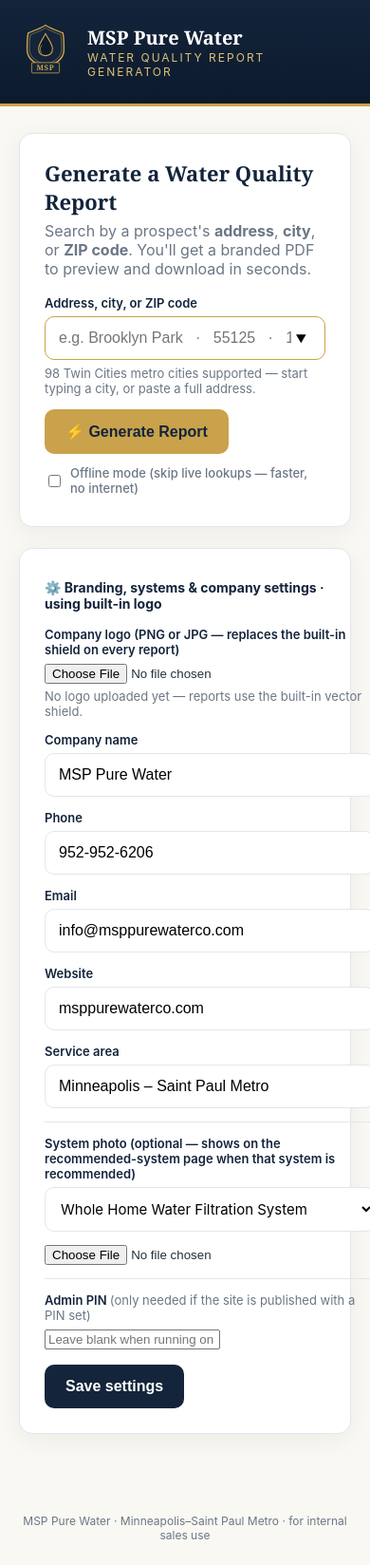
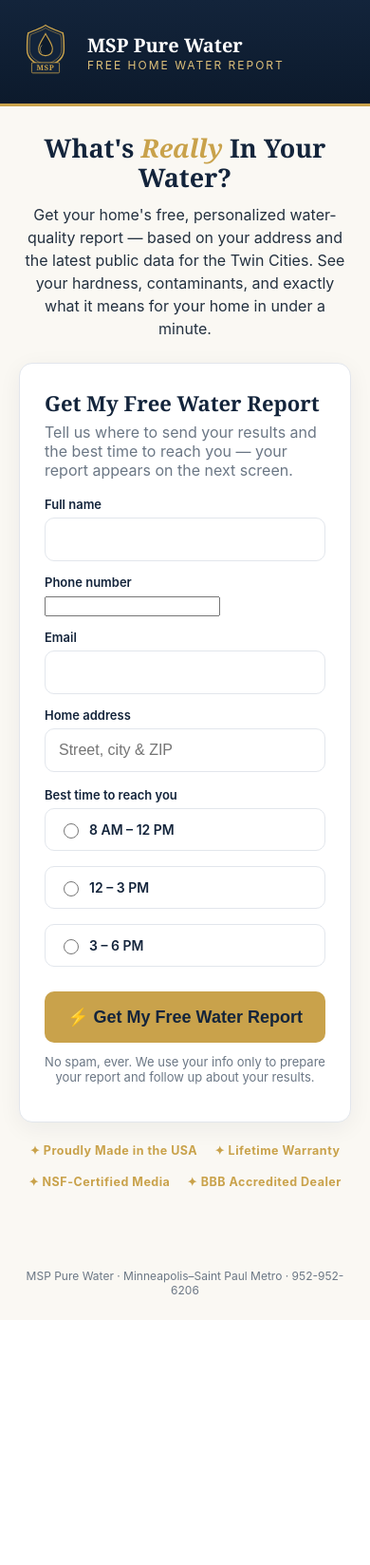
Before and after one commit to poloboyyprince-tech/msp-water-report, a Flask app: page / in a window 390 px wide. Shown: the whole page at 95% size. After the commit the page ends 1363 px from the top, so only its background shows below. Run offline with Flask 3, Linux system fonts and the light colour scheme.

Commit message:
Customer-facing lead-capture funnel: gated form (name/phone/email/address/time), hide internal tools, /health for keep-warm

```diff
--- a/app.py
+++ b/app.py
@@ -12,6 +12,8 @@ import datetime
 import json
 import os
 import re
+import urllib.parse
+import urllib.request
 
 from flask import (Flask, request, render_template, send_from_directory,
                    redirect, url_for, flash, abort)
@@ -27,8 +29,11 @@ OUTPUT_DIR = os.path.join(HERE, "output")
 ASSETS_SYS = os.path.join(HERE, "assets", "systems")
 CONFIG_PATH = os.path.join(HERE, "config.json")
 INDEX_PATH = os.path.join(OUTPUT_DIR, "reports_index.json")
+LEADS_PATH = os.path.join(OUTPUT_DIR, "leads.json")
 os.makedirs(OUTPUT_DIR, exist_ok=True)
 os.makedirs(ASSETS_SYS, exist_ok=True)
+
+BEST_TIMES = ["8 AM – 12 PM", "12 – 3 PM", "3 – 6 PM"]
 
 app = Flask(__name__)
 app.secret_key = os.environ.get("SECRET_KEY", "msp-pure-water-local")
@@ -86,6 +91,62 @@ def recent_reports():
             if os.path.exists(os.path.join(OUTPUT_DIR, r.get("filename", "")))]
 
 
+# ---- lead capture ----------------------------------------------------------
+def _save_lead(lead):
+    try:
+        leads = json.load(open(LEADS_PATH, encoding="utf-8"))
+    except Exception:
+        leads = []
+    leads.insert(0, lead)
+    try:
+        with open(LEADS_PATH, "w", encoding="utf-8") as f:
+            json.dump(leads[:1000], f, indent=2, ensure_ascii=False)
+    except Exception:
+        pass
+
+
+def _email_lead(lead):
+    """Email the lead to the business via Web3Forms (free) if a key is configured."""
+    key = os.environ.get("WEB3FORMS_KEY", "").strip()
+    if not key:
+        return False
+    payload = {
+        "access_key": key,
+        "subject": f"🚰 New Water Report Lead — {lead['name']} ({lead['city']})",
+        "from_name": "MSP Pure Water — Website",
+        "Name": lead["name"], "Phone": lead["phone"], "Email": lead["email"],
+        "Address": lead["address"], "Best time to reach": lead["best_time"],
+        "City (report)": lead["city"], "Water hardness": f"{lead['hardness']} gpg",
+        "Water grade": lead["grade"], "Submitted": lead["date"],
+    }
+    try:
+        req = urllib.request.Request(
+            "https://api.web3forms.com/submit",
+            data=urllib.parse.urlencode(payload).encode(),
+            headers={"User-Agent": "MSP-Pure-Water/1.0",
+                     "Content-Type": "application/x-www-form-urlencoded"})
+        urllib.request.urlopen(req, timeout=8)
+        return True
+    except Exception:
+        return False
+
+
+def capture_lead(form, profile, location):
+    lead = {
+        "name": (form.get("name") or "").strip(),
+        "phone": (form.get("phone") or "").strip(),
+        "email": (form.get("email") or "").strip(),
+        "address": (form.get("address") or "").strip(),
+        "best_time": (form.get("best_time") or "").strip(),
+        "city": profile["display"],
+        "hardness": profile["hardness"]["gpg"], "grade": profile["grade"],
+        "date": datetime.datetime.now().strftime("%b %d, %Y %I:%M %p"),
+    }
+    _save_lead(lead)
+    lead["emailed"] = _email_lead(lead)
+    return lead
+
+
 # ---- core generation -------------------------------------------------------
 def build_from_query(raw, offline=False):
     """Resolve a free-form query and build the report.
@@ -138,38 +199,73 @@ def build_from_query(raw, offline=False):
 
 
 # ---- routes ----------------------------------------------------------------
+@app.route("/health")
+def health():
+    """Lightweight endpoint for an uptime pinger to keep the instance warm."""
+    return "ok", 200
+
+
 @app.route("/")
 def index():
+    # Public, customer-facing landing: the lead-capture form only.
     return render_template("index.html", config=load_config(),
-                           has_logo=bool(B.logo_path()), cities=all_cities(),
-                           reports=recent_reports(), systems_with_images=_systems_with_images())
+                           cities=all_cities(), best_times=BEST_TIMES)
 
 
 @app.route("/generate", methods=["POST"])
 def generate_route():
-    raw = (request.form.get("query") or "").strip()
-    offline = bool(request.form.get("offline"))
+    name = (request.form.get("name") or "").strip()
+    phone = (request.form.get("phone") or "").strip()
+    email = (request.form.get("email") or "").strip()
+    address = (request.form.get("address") or "").strip()
+    best_time = (request.form.get("best_time") or "").strip()
+
+    missing = [lbl for val, lbl in [(name, "name"), (phone, "phone number"),
+                                    (email, "email"), (address, "home address")] if not val]
+    if missing:
+        flash("Please fill in your " + ", ".join(missing) + " so we can prepare your report.")
+        return redirect(url_for("index"))
+
     try:
-        result, err = build_from_query(raw, offline=offline)
+        result, err = build_from_query(address, offline=True)
     except Exception as exc:  # never crash the page
-        flash(f"Sorry — could not generate that report ({exc}). Try again or use offline mode.")
+        flash(f"Sorry — something went wrong building your report ({exc}). Please try again.")
         return redirect(url_for("index"))
 
     if err:
-        if err["error"] == "empty":
-            flash("Type a prospect's address, city, or ZIP code to begin.")
-        else:
-            extra = ""
-            if err.get("suggestions"):
-                extra = " Did you mean: " + ", ".join(err["suggestions"]) + "?"
-            flash("Couldn't find that location. Enter a 5-digit ZIP, a Twin Cities "
-                  "city name, or a full address." + extra)
+        extra = ""
+        if err.get("suggestions"):
+            extra = " Did you mean: " + ", ".join(err["suggestions"]) + "?"
+        flash("We couldn't find that address. Please include your city and ZIP code "
+              "(e.g. “123 Maple St, Woodbury, MN 55125”)." + extra)
         return redirect(url_for("index"))
+
+    lead = capture_lead(request.form, result["profile"], result["location"])
 
     return render_template("result.html", config=load_config(),
                            profile=result["profile"], location=result["location"],
-                           filename=result["filename"],
+                           filename=result["filename"], lead=lead,
                            n_concerns=len(result["profile"]["flagged"]))
+
+
+@app.route("/admin/leads")
+def admin_leads():
+    if not ADMIN_PIN or request.args.get("pin", "") != ADMIN_PIN:
+        return "Not authorized. Add ?pin=YOURPIN to the URL.", 401
+    try:
+        leads = json.load(open(LEADS_PATH, encoding="utf-8"))
+    except Exception:
+        leads = []
+    rows = "".join(
+        f"<tr><td>{l.get('date','')}</td><td><b>{l.get('name','')}</b></td>"
+        f"<td>{l.get('phone','')}</td><td>{l.get('email','')}</td>"
+        f"<td>{l.get('address','')}</td><td>{l.get('best_time','')}</td>"
+        f"<td>{l.get('city','')} · {l.get('hardness','')} gpg · {l.get('grade','')}</td></tr>"
+        for l in leads)
+    return (f"<h2>Leads ({len(leads)})</h2><table border=1 cellpadding=6 "
+            f"style='border-collapse:collapse;font-family:sans-serif;font-size:14px'>"
+            f"<tr><th>When</th><th>Name</th><th>Phone</th><th>Email</th><th>Address</th>"
+            f"<th>Best time</th><th>Water</th></tr>{rows}</table>")
 
 
 @app.route("/reports/<path:filename>")
--- a/templates/base.html
+++ b/templates/base.html
@@ -72,8 +72,27 @@
   .repmeta{color:var(--grey);font-size:13px;flex:1 1 auto}
   .repdl{color:var(--navy);font-weight:700;font-size:13px;flex:0 0 auto}
   select{font-family:inherit;font-size:15px;background:#fff}
+  /* customer funnel */
+  .hero{text-align:center;max-width:760px;margin:8px auto 24px}
+  .hero h1{font-family:Georgia,serif;color:var(--navy);font-size:34px;line-height:1.15;margin:0 0 12px}
+  .hero h1 em{color:var(--gold);font-style:italic}
+  .hero p{color:var(--ink);font-size:16px;line-height:1.5;margin:0}
+  .formcard{max-width:680px;margin:0 auto}
+  .fgrid{display:grid;grid-template-columns:1fr 1fr;gap:14px}
+  .timepick{display:grid;grid-template-columns:repeat(3,1fr);gap:10px}
+  .timeopt{display:flex;align-items:center;gap:8px;border:1.5px solid var(--line);border-radius:10px;
+           padding:12px 14px;cursor:pointer;font-weight:600;color:var(--navy);font-size:14px}
+  .timeopt:hover{border-color:var(--gold);background:var(--cream)}
+  .timeopt input{accent-color:var(--gold);width:16px;height:16px}
+  .btn.big{font-size:18px;padding:16px 22px;justify-content:center}
+  .trustrow{display:flex;gap:18px;justify-content:center;flex-wrap:wrap;margin:22px auto 0;
+            color:var(--gold);font-weight:700;font-size:12.5px;letter-spacing:.5px}
+  .thanks{background:var(--navy);color:#fff;border:none}
+  .thanks h2{color:#fff}
+  .thanks a{color:var(--goldl)}
   footer{text-align:center;color:var(--grey);font-size:12px;padding:24px}
-  @media(max-width:760px){.cards{grid-template-columns:repeat(2,1fr)}.settings-grid{grid-template-columns:1fr}}
+  @media(max-width:760px){.cards{grid-template-columns:repeat(2,1fr)}.settings-grid{grid-template-columns:1fr}
+    .fgrid{grid-template-columns:1fr}.timepick{grid-template-columns:1fr}.hero h1{font-size:27px}}
 </style>
 </head>
 <body>
@@ -82,7 +101,7 @@
     <span class="mark">{% include "_logo.svg" %}</span>
     <div>
       <h1>MSP Pure Water</h1>
-      <div class="sub">Water Quality Report Generator</div>
+      <div class="sub">Free Home Water Report</div>
     </div>
   </div>
 </div>
@@ -92,6 +111,6 @@
   {% endwith %}
   {% block content %}{% endblock %}
 </main>
-<footer>MSP Pure Water · Minneapolis–Saint Paul Metro · for internal sales use</footer>
+<footer>{{ config.company.name if config else "MSP Pure Water" }} · Minneapolis–Saint Paul Metro · {{ config.company.phone if config else "" }}</footer>
 </body>
 </html>
--- a/templates/index.html
+++ b/templates/index.html
@@ -1,110 +1,63 @@
 {% extends "base.html" %}
 {% block content %}
 
-<div class="card">
-  <h2>Generate a Water Quality Report</h2>
-  <p class="lead">Search by a prospect's <strong>address</strong>, <strong>city</strong>, or
-     <strong>ZIP code</strong>. You'll get a branded PDF to preview and download in seconds.</p>
-  <form method="post" action="{{ url_for('generate_route') }}" autocomplete="off">
-    <div class="row">
-      <div class="grow">
-        <label for="query">Address, city, or ZIP code</label>
-        <input type="text" id="query" name="query" list="citylist"
-               placeholder="e.g. Brooklyn Park   ·   55125   ·   123 Maple St, Woodbury, MN"
-               autofocus required>
-        <datalist id="citylist">
-          {% for c in cities %}<option value="{{ c }}">{% endfor %}
-        </datalist>
-        <div class="muted" style="margin-top:6px">{{ cities|length }} Twin Cities metro cities supported — start typing a city, or paste a full address.</div>
+<div class="hero">
+  <h1>What's <em>Really</em> In Your Water?</h1>
+  <p>Get your home's free, personalized water-quality report — based on your address and the
+     latest public data for the Twin Cities. See your hardness, contaminants, and exactly what
+     it means for your home in under a minute.</p>
+</div>
+
+<div class="card formcard">
+  <h2>Get My Free Water Report</h2>
+  <p class="lead">Tell us where to send your results and the best time to reach you — your report
+     appears on the next screen.</p>
+
+  <form method="post" action="{{ url_for('generate_route') }}" autocomplete="on">
+    <div class="fgrid">
+      <div>
+        <label for="name">Full name</label>
+        <input type="text" id="name" name="name" autocomplete="name" required>
       </div>
-      <div><button class="btn" type="submit">⚡ Generate Report</button></div>
+      <div>
+        <label for="phone">Phone number</label>
+        <input type="tel" id="phone" name="phone" autocomplete="tel" required>
+      </div>
+      <div>
+        <label for="email">Email</label>
+        <input type="email" id="email" name="email" autocomplete="email" required>
+      </div>
+      <div>
+        <label for="address">Home address</label>
+        <input type="text" id="address" name="address" list="citylist"
+               placeholder="Street, city &amp; ZIP" autocomplete="street-address" required>
+        <datalist id="citylist">{% for c in cities %}<option value="{{ c }}">{% endfor %}</datalist>
+      </div>
     </div>
-    <div style="margin-top:12px">
-      <label class="muted" style="font-weight:500;display:inline-flex;align-items:center;gap:7px">
-        <input type="checkbox" name="offline" value="1"> Offline mode (skip live lookups — faster, no internet)
-      </label>
+
+    <div style="margin-top:16px">
+      <label>Best time to reach you</label>
+      <div class="timepick">
+        {% for t in best_times %}
+        <label class="timeopt">
+          <input type="radio" name="best_time" value="{{ t }}" {% if loop.first %}required{% endif %}>
+          <span>{{ t }}</span>
+        </label>
+        {% endfor %}
+      </div>
     </div>
+
+    <button class="btn big" type="submit" style="margin-top:20px;width:100%">
+      ⚡ Get My Free Water Report
+    </button>
+    <p class="muted" style="text-align:center;margin-top:12px">
+      No spam, ever. We use your info only to prepare your report and follow up about your results.
+    </p>
   </form>
 </div>
 
-{% if reports %}
-<div class="card">
-  <div class="row" style="justify-content:space-between;align-items:center;margin-bottom:6px">
-    <h2 style="margin:0">Recent Reports</h2>
-    <span class="muted">{{ reports|length }} saved</span>
-  </div>
-  <input type="text" id="repfilter" placeholder="🔎 Search past reports by city, ZIP, or address"
-         style="margin-bottom:10px">
-  <div id="replist">
-    {% for r in reports %}
-      <a class="repitem" href="{{ url_for('reports', filename=r.filename, download=1) }}"
-         data-search="{{ (r.city ~ ' ' ~ r.zip ~ ' ' ~ r.address ~ ' ' ~ r.query)|lower }}">
-        <span class="repcity">{{ r.city }}{% if r.zip %} · {{ r.zip }}{% endif %}</span>
-        <span class="repmeta">{{ r.date }} &nbsp;·&nbsp; {{ r.hardness }} gpg &nbsp;·&nbsp; score {{ r.score }} ({{ r.grade }})</span>
-        <span class="repdl">⬇ PDF</span>
-      </a>
-    {% endfor %}
-  </div>
-  <div id="repnone" class="muted" style="display:none;padding:10px 2px">No saved reports match that search.</div>
-</div>
-{% endif %}
-
-<div class="card">
-  <details class="settings" {% if not has_logo %}open{% endif %}>
-    <summary>⚙️ Branding, systems &amp; company settings {% if has_logo %}· logo uploaded ✓{% else %}· using built-in logo{% endif %}</summary>
-    <form method="post" action="{{ url_for('settings') }}" enctype="multipart/form-data">
-      <div class="settings-grid">
-        <div class="full">
-          <label>Company logo (PNG or JPG — replaces the built-in shield on every report)</label>
-          <input type="file" name="logo" accept=".png,.jpg,.jpeg">
-          <div class="muted" style="margin-top:5px">
-            {% if has_logo %}A logo is currently uploaded.{% else %}No logo uploaded yet — reports use the built-in vector shield.{% endif %}
-          </div>
-        </div>
-        <div><label>Company name</label><input type="text" name="name" value="{{ config.company.name }}"></div>
-        <div><label>Phone</label><input type="text" name="phone" value="{{ config.company.phone }}"></div>
-        <div><label>Email</label><input type="text" name="email" value="{{ config.company.email }}"></div>
-        <div><label>Website</label><input type="text" name="website" value="{{ config.company.website }}"></div>
-        <div><label>Service area</label><input type="text" name="service_area" value="{{ config.company.service_area }}"></div>
-        <div class="full" style="border-top:1px solid var(--line);padding-top:14px">
-          <label>System photo (optional — shows on the recommended-system page when that system is recommended)</label>
-          <div class="row">
-            <select name="system_key" class="grow" style="padding:12px;border:1.5px solid var(--line);border-radius:10px">
-              {% for k, name, has in systems_with_images %}
-                <option value="{{ k }}">{{ name }}{% if has %}  ✓ photo uploaded{% endif %}</option>
-              {% endfor %}
-            </select>
-            <input class="grow" type="file" name="system_image" accept=".png,.jpg,.jpeg">
-          </div>
-        </div>
-        <div class="full" style="border-top:1px solid var(--line);padding-top:14px">
-          <label>Admin PIN <span class="muted" style="font-weight:400">(only needed if the site is published with a PIN set)</span></label>
-          <input type="password" name="admin_pin" placeholder="Leave blank when running on your own computer">
-        </div>
-      </div>
-      <div style="margin-top:16px"><button class="btn navy" type="submit">Save settings</button></div>
-    </form>
-  </details>
+<div class="trustrow">
+  {% for b in config.trust_badges %}<span>✦ {{ b }}</span>{% endfor %}
 </div>
 
-{% if reports %}
-<script>
-  (function(){
-    var f = document.getElementById('repfilter');
-    var items = Array.prototype.slice.call(document.querySelectorAll('#replist .repitem'));
-    var none = document.getElementById('repnone');
-    f.addEventListener('input', function(){
-      var q = f.value.trim().toLowerCase();
-      var shown = 0;
-      items.forEach(function(el){
-        var hit = !q || el.getAttribute('data-search').indexOf(q) !== -1;
-        el.style.display = hit ? '' : 'none';
-        if (hit) shown++;
-      });
-      none.style.display = shown ? 'none' : 'block';
-    });
-  })();
-</script>
-{% endif %}
-
 {% endblock %}
```
Also changed, not shown: output/leads.json (added, +13 -0 lines), templates/result.html (+12 -2 lines).
